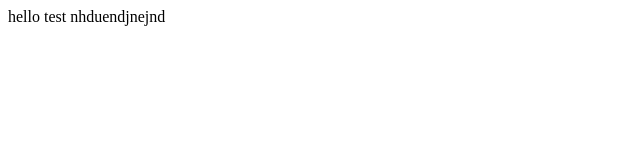
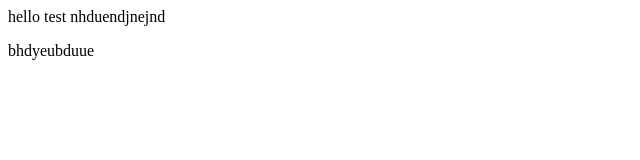
Before and after one commit to jwang312/hello2, a plain HTML site: page index.html in a window 1280 px wide. Shown: the full height of the page, 0-640 px from the left. Drawn offline with Linux system fonts and the light colour scheme.

Commit message:
update main

```diff
--- a/index.html
+++ b/index.html
@@ -1 +1,2 @@
 <div>hello test nhduendjnejnd</div>
+<p>bhdyeubduue</p>
```
